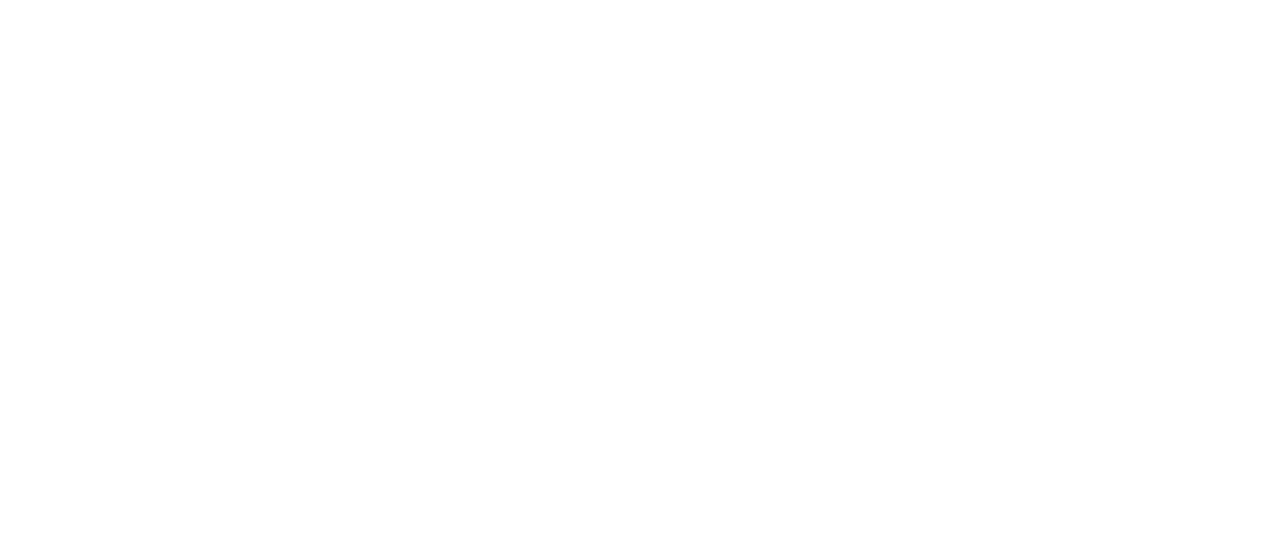
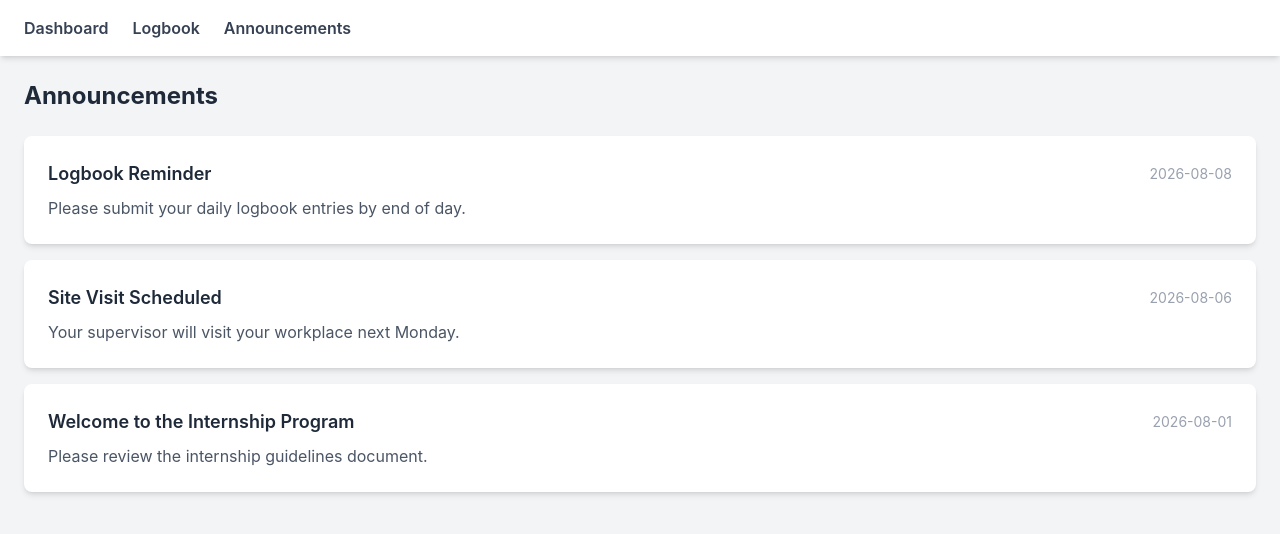
Before and after one commit to Keith-11th/Field-attendance-system, a React (Vite) app in the folder frontend/: page /student/announcements in a window 1280 px wide. Before the commit this address had no page. Shown: the top 534 px of the page. Built offline with nearby package versions, Linux system fonts and the light colour scheme.

Commit message:
Add Announcements page

```diff
--- a/frontend/src/App.tsx
+++ b/frontend/src/App.tsx
@@ -2,6 +2,7 @@
 import Login from './components/Login'
 import StudentDashboard from './components/StudentDashboard'
 import Logbook from './components/Logbook'
+import Announcements from './components/Announcements'
 
 function App() {
   return (
@@ -11,6 +12,7 @@
         <Route path="/login" element={<Login />} />
         <Route path="/student/dashboard" element={<StudentDashboard />} />
         <Route path="/student/logbook" element={<Logbook />} />
+        <Route path="/student/announcements" element={<Announcements />} />
       </Routes>
     </BrowserRouter>
   )
--- /dev/null
+++ b/frontend/src/components/Announcements.tsx
@@ -0,0 +1,52 @@
+import Navbar from './Navbar'
+
+function Announcements() {
+  const announcements = [
+    {
+      id: 1,
+      title: 'Logbook Reminder',
+      message: 'Please submit your daily logbook entries by end of day.',
+      date: '2026-08-08',
+    },
+    {
+      id: 2,
+      title: 'Site Visit Scheduled',
+      message: 'Your supervisor will visit your workplace next Monday.',
+      date: '2026-08-06',
+    },
+    {
+      id: 3,
+      title: 'Welcome to the Internship Program',
+      message: 'Please review the internship guidelines document.',
+      date: '2026-08-01',
+    },
+  ]
+
+  return (
+    <div className="min-h-screen bg-gray-100">
+      <Navbar />
+
+      <div className="p-6">
+        <h1 className="mb-6 text-2xl font-bold text-gray-800">
+          Announcements
+        </h1>
+
+        <div className="flex flex-col gap-4">
+          {announcements.map((item) => (
+            <div key={item.id} className="rounded-lg bg-white p-6 shadow-md">
+              <div className="mb-2 flex items-center justify-between">
+                <h2 className="text-lg font-semibold text-gray-800">
+                  {item.title}
+                </h2>
+                <span className="text-sm text-gray-400">{item.date}</span>
+              </div>
+              <p className="text-gray-600">{item.message}</p>
+            </div>
+          ))}
+        </div>
+      </div>
+    </div>
+  )
+}
+
+export default Announcements
--- a/frontend/src/components/Navbar.tsx
+++ b/frontend/src/components/Navbar.tsx
@@ -10,6 +10,10 @@
       <Link to="/student/logbook" className="font-semibold text-gray-700 hover:text-blue-600">
         Logbook
       </Link>
+
+      <Link to="/student/announcements" className="font-semibold text-gray-700 hover:text-blue-600">
+        Announcements
+      </Link>
     </nav>
   )
 }
```
